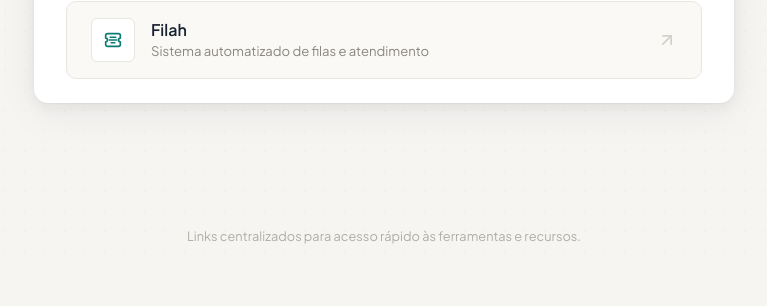
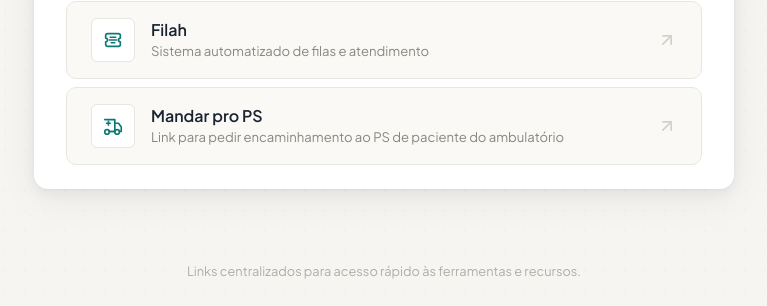
Before and after one commit to rbfrancisco/hcLINKS, a plain HTML site: page index.html in a window 1280 px wide. Shown: the part 530-836 px from the top of the page, without its empty margins (256-1023 px from the left). Before the commit the page ends 800 px from the top, so only its background shows below. Drawn offline with nearby package versions, Linux system fonts and the light colour scheme.

Commit message:
Adiciona recurso Mandar pro PS (#1)
Adiciona o atalho para solicitar encaminhamento ao PS de pacientes do ambulatório, com ícone de ambulância compatível com o restante da página.

```diff
--- a/index.html
+++ b/index.html
@@ -115,6 +115,30 @@
             </div>
           </a>
 
+          <a href="http://intranet.phcnet.usp.br/ichc/paginas/pedido-amb-uer.html" target="_blank" rel="noopener noreferrer" class="link-item">
+            <div class="link-icon">
+              <svg xmlns="http://www.w3.org/2000/svg" viewBox="0 0 24 24" fill="none" stroke="currentColor" stroke-width="1.8" stroke-linecap="round" stroke-linejoin="round">
+                <path d="M3 5h11v13H8"/>
+                <path d="M14 9h4l3 4v5h-2"/>
+                <path d="M5 9h4"/>
+                <path d="M7 7v4"/>
+                <path d="M8 18h6"/>
+                <circle cx="5.5" cy="18.5" r="2.5"/>
+                <circle cx="16.5" cy="18.5" r="2.5"/>
+              </svg>
+            </div>
+            <div class="link-content">
+              <span class="link-name">Mandar pro PS</span>
+              <span class="link-description">Link para pedir encaminhamento ao PS de paciente do ambulatório</span>
+            </div>
+            <div class="link-arrow">
+              <svg xmlns="http://www.w3.org/2000/svg" viewBox="0 0 24 24" fill="none" stroke="currentColor" stroke-width="2" stroke-linecap="round" stroke-linejoin="round">
+                <line x1="7" y1="17" x2="17" y2="7"/>
+                <polyline points="7 7 17 7 17 17"/>
+              </svg>
+            </div>
+          </a>
+
         </div>
       </section>
 
```
